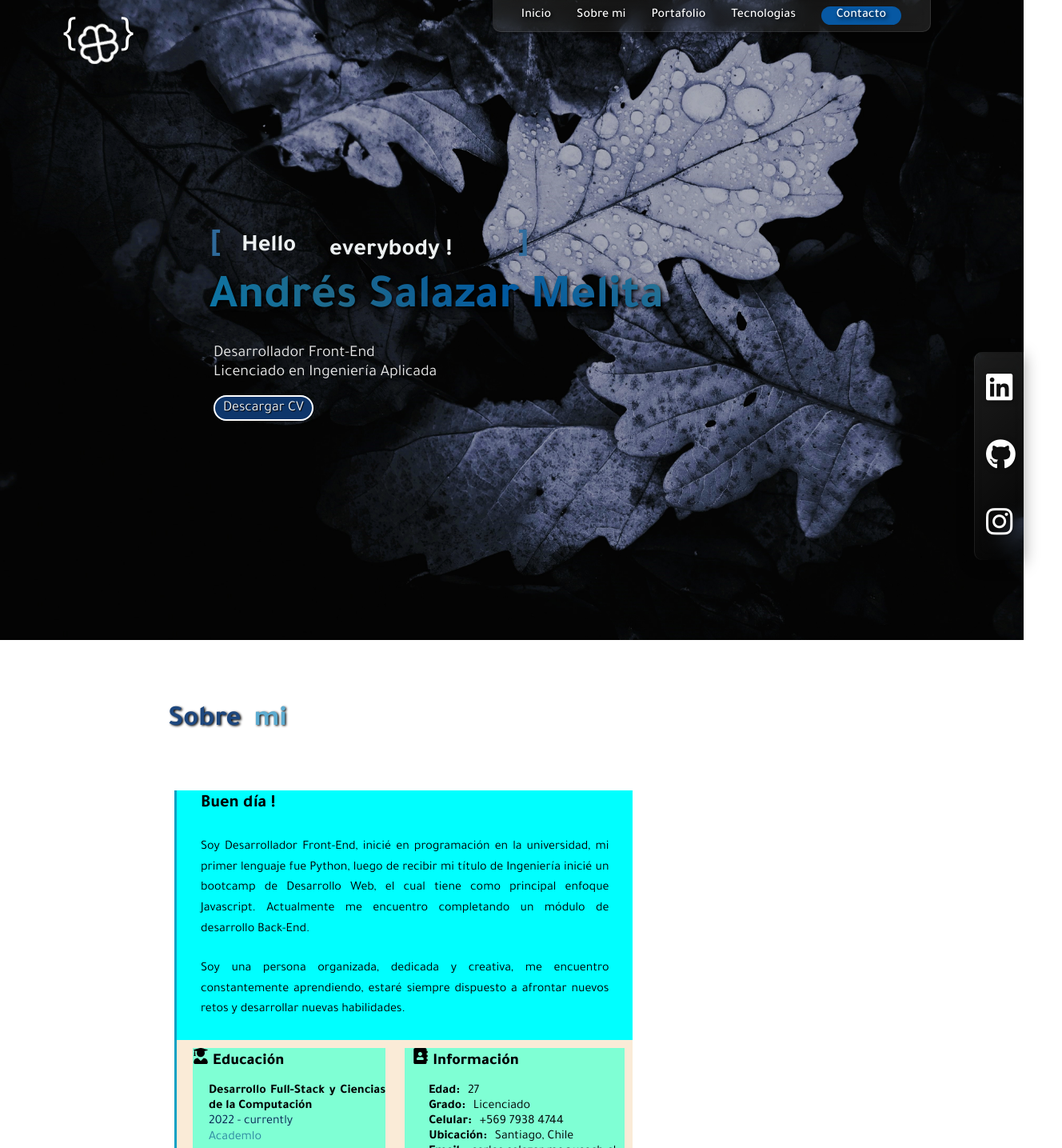
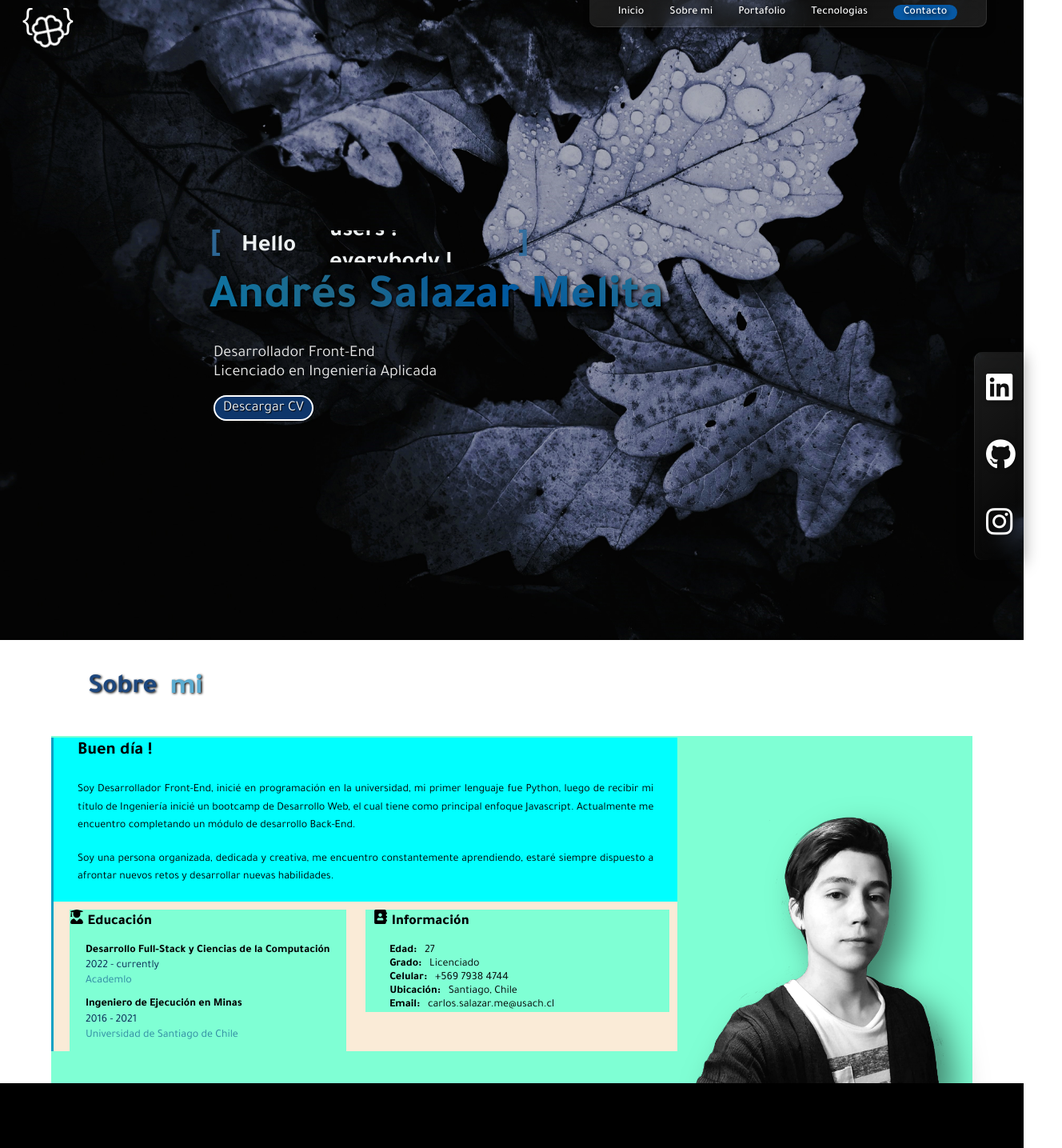
Before and after one commit to Andresmelita/portfolio-casm, a React (Vite) app: page / in a window 1280 px wide. Shown: the top 1435 px of the page at 80% size, 1328 px wide, since content can reach past the window. Built offline with nearby package versions, Linux system fonts and the light colour scheme.

Commit message:
navbar was modified

```diff
--- a/src/components/About/about.scss
+++ b/src/components/About/about.scss
@@ -188,7 +188,7 @@
         align-content: flex-end;
         padding-left: 10px;
         padding-right: 10px;
-        padding-top: 80px;
+        padding-top: 40px;
         background-color: rgb(255, 255, 255);
         color: rgb(0, 0, 0);
 
@@ -196,14 +196,14 @@
             padding: 0;
             display: flex;
             flex-wrap: wrap;
-            margin-left: 200px;
-            height: 100px;
-            width: 350px;
+            margin-left: 100px;
+            height: 80px;
+            width: 300px;
 
             .title {
                 text-align: start;
                 display: flex;
-                font-size: 36px;
+                font-size: 34px;
                 color: rgb(29, 71, 126);
                 gap: 1rem;
                 text-shadow: 1.4px 1.4px 3px black;
@@ -215,11 +215,12 @@
         }
 
         .about-body {
-            padding-top:8px;
+            padding-top:2px;
             display: flex;
             flex-direction: row;
             flex-wrap: wrap;
-            width: 80vw;
+            width: 90vw;
+            background-color: aquamarine;
             margin: auto;
 
             .about-description {
@@ -227,15 +228,15 @@
                 flex-direction: column;
                 justify-content: center;
                 text-align: justify;
-                width: 56%;
+                width: 68%;
                 height: max-content;
                 border-left: solid rgba(22, 73, 141, 0.514);
-                margin-left: 90px;
+                margin-left: 0px;
                 margin-right: -10px;
-                margin-bottom: 60px;
+                margin-bottom: 40px;
                 background-color: aqua;
                 color: rgb(0, 0, 0);
-                gap: 1.5rem;
+                gap: 1.2rem;
 
                 .myName {
                     font-weight: 600;
@@ -248,7 +249,7 @@
 
                 .paragraph {
                     line-height: 1.6;
-                    font-size: 16px;
+                    font-size: 14px;
                     margin-right: 30px;
                     padding-left: 30px;
                 }
@@ -275,27 +276,27 @@
                             margin-bottom: -14px;
                             margin-left: -10px;
                             font-weight: 800;
-                            font-size: 20px;
+                            font-size: 18px;
                             color: black;
                         }
 
                         .myInformation-title {
                             margin-bottom: -10px;
                             font-weight: 800;
-                            font-size: 20px;
+                            font-size: 18px;
                             color: black;
                             line-height: 1rem;
                         }
 
                         .myInformation {
                             width: 500px;
-                            font-size: 16px;
+                            font-size: 14px;
                             padding-left: 20px;
 
                             .datum {
                                 width: 400px;
                                 display: flex;
-                                font-size: 16px;
+                                font-size: 14px;
                                 padding-bottom: px;
                                 color: black;
 
@@ -310,7 +311,7 @@
                         .education {
                             margin-bottom: 10px;
                             margin-left: 20px;
-                            font-size: 16px;
+                            font-size: 14px;
                             line-height: 1.2rem;
 
                             ol {
@@ -347,7 +348,7 @@
                 cursor: pointer;
 
                 .me {
-                    width: 550px;
+                    width: 340px;
                     margin: auto;
                     aspect-ratio: 1;
                     filter: drop-shadow(20px 20px 20px rgba(0,0,0,0.5));
--- a/src/components/Navbar/navbar.scss
+++ b/src/components/Navbar/navbar.scss
@@ -137,14 +137,14 @@
         position: fixed;
         height: 40px;
         width: 100%;
-        top: 0;
+        top: -4px;
         left: 0;
         z-index: 5000;
         transition: .3s ease-in;
 
         .nav-menu a {
             color: #ffffff;
-            font-size: 16px;
+            font-size: 14px;
             text-decoration: none;
         }
 
@@ -152,13 +152,13 @@
             display: flex;
             align-items: center;
             align-content: center;
-            margin-right: 100px;
+            margin-right: 30px;
             padding-left: 20px;
             padding-right: 20px;
             width: max-content;
             border-bottom-left-radius: 10px;
             border-bottom-right-radius: 10px;
-            height: 40px;
+            height: 35px;
             box-shadow: 2px 4px 10px rgba(0, 0, 0, 0.37);
             background: linear-gradient(135deg, rgba(255, 255, 255, 0.1), rgba(255, 255, 255, 0.05), rgba(255, 255, 255, 0.1)  );
             backdrop-filter: blur(10px);
@@ -182,26 +182,28 @@
             }
 
             .navbar-logo {
-                height: 150%;
-                width: 93px;
-                margin-left: 50px;
-                margin-top: 60px;
-                margin-left: 60px;
+                height: 120%;
+                width: 68px;
+                height: 52px;
+                margin-top: 40px;
+                margin-left: 10px;
                 overflow: hidden;
                 position: relative;
                 display: flex;
                 flex-wrap: nowrap;
+                align-content: center;
 
                 .character {
-                    font-size: 54px;
-                    height: 100%;
+                    font-size: 44px;
+                    height: 98%;
                     position: absolute;
-                    text-shadow: 1px 1px 3px black;
+                    text-shadow: 0px 0px 6px black;
                     width: 100%;
                     font-weight: 400;
-                    word-spacing: 2.4rem;
-                    margin-top: -4px;
-                    margin-left: 1px;
+                    word-spacing: 1.45rem;
+                    margin-top: -10px;
+                    margin-left: 0.5px;
+                    align-self: center;
                 }
 
                 .logo {
@@ -209,10 +211,10 @@
                     filter: drop-shadow(0px 1px 2px rgba(0, 0, 0, 0.712));
                     aspect-ratio: 1;
                     margin: auto;
-                    width: 70px;
+                    width: 58px;
                     color: aliceblue;
                     cursor: pointer;
-                    padding: 10px;
+                    padding: 9px;
                     transition: linear 1s transform;
                     animation-name: toTurn;
                     animation-duration: 50s;
@@ -246,8 +248,8 @@
     .contact {
         background-color: rgb(7, 88, 163);
         border-radius: 1rem;
-        padding: 2px;
-        width: 100px;
+        padding: 0px;
+        width: 80px;
         text-align: center;
     }
 
--- a/src/components/Portfolio/portfolio.scss
+++ b/src/components/Portfolio/portfolio.scss
@@ -252,7 +252,7 @@
         padding-bottom: 90px;
         flex-direction: column;
         width: 100%;
-        height: 100vh;
+        height: max-content;
         padding-left: 30px;
         padding-right: 30px;
         align-items: center;
```
